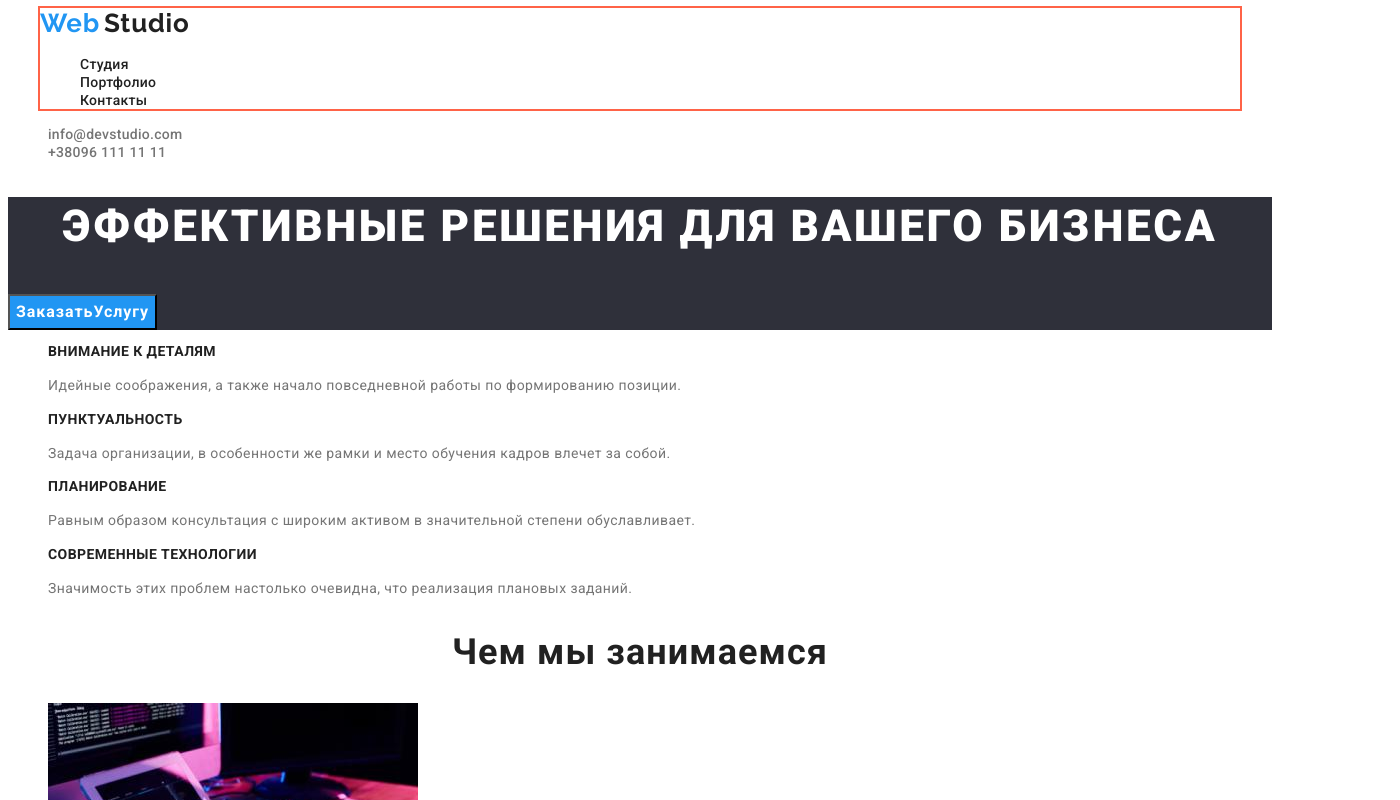
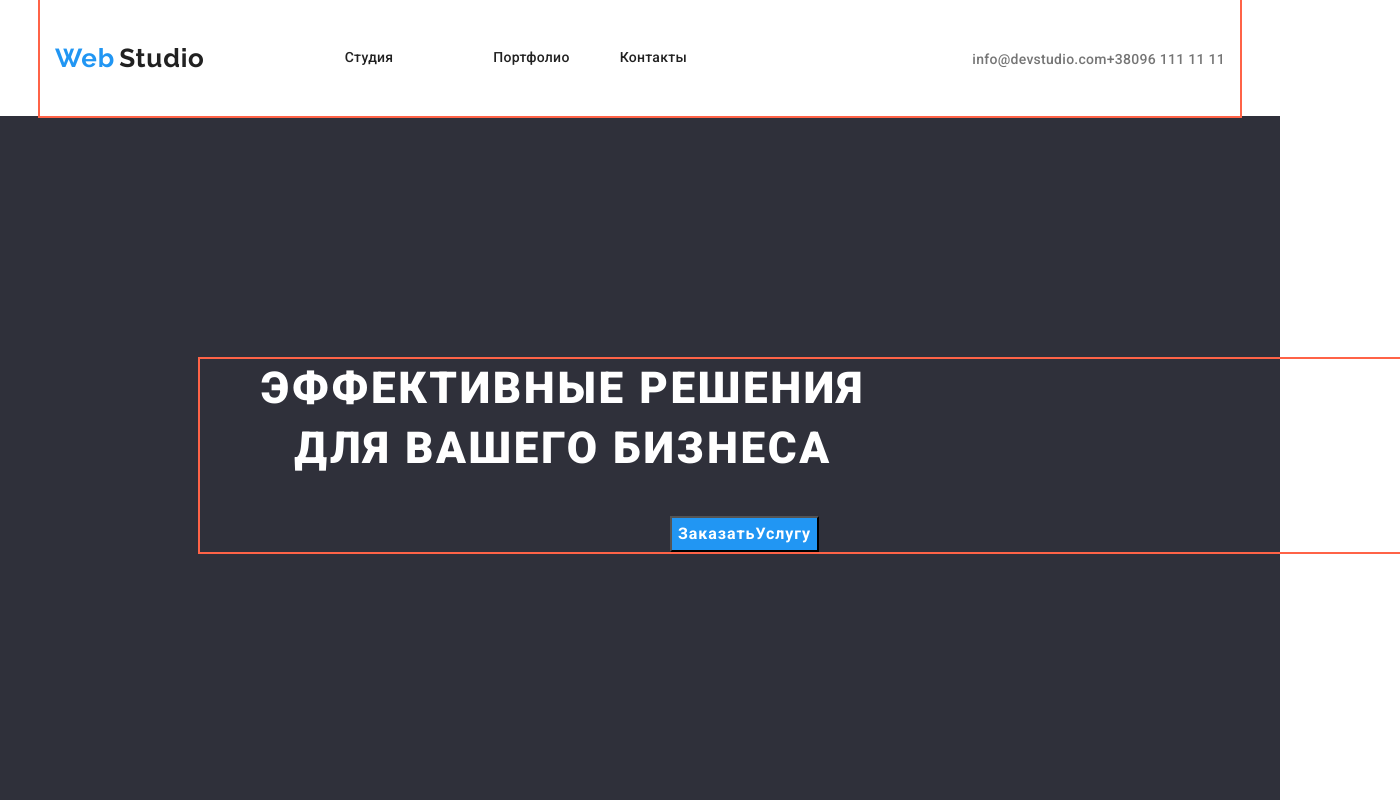
Before and after one commit to Kraynya-Julya/goit-markup-hw-03, a plain HTML site: page index.html in a window 1280 px wide. Shown: the top 800 px of the page, 1400 px wide, since content can reach past the window. Drawn offline with nearby package versions, Linux system fonts and the light colour scheme.

Commit message:
дз 3 1я страница

```diff
--- a/css/style.css
+++ b/css/style.css
@@ -14,6 +14,22 @@
 /* Акцент #2196F3 */;
 /* задний фон #E5E5E5 */
 /* text #757575 */
+p, h1, h2, h3, h4, h5, h6 {
+    margin: 0;
+}
+ul {
+    margin: 0px;
+    padding-left: 0px;
+}
+
+img {
+    display: block;
+}
+.header-novigattion {
+    display: flex;
+    align-items: center;
+    margin-right: 95px;
+}
 .page {
     background-color: #ffffff;
     color: var(--primary-text-color);
@@ -36,10 +52,34 @@
     margin-left: auto;
     margin-right: auto;
     width: 1200px;
+    padding-left: 15px;
+    padding-right: 15px;
     outline: 2px solid tomato ;
 }
 /* -----------------------------site-nav---------------------- */
+.site-nav {
+    display: flex;
+    align-items: center;
+}
+.site-nav:not(:last-child) {
+    margin: 50px;
+}
+.auth-nav {
+    margin-left: auto;
+    display: flex;
+    align-items: center;
+}
+.header-contakt {
+    display: flex;
+    align-items: center;
+}
+.header-link{
+    margin-left: ;
+}
 
+.logo {
+    margin-right: 90px;
+}
 
 .logo-item {
     font-family: Raleway, sans-serif;
@@ -50,6 +90,7 @@ line-height: 1.19;
 letter-spacing: 0.03em;
     color: var(--accent-color);
 }
+
 .logo-righr {
     font-family: Raleway, sans-serif;
 font-style: normal;
@@ -72,7 +113,7 @@ letter-spacing: 0.02em;
 .link-current:hover {
     color: var(--accent-color);
 }
-.site-nav. link.current {
+.site link.current {
     font-family: Roboto, sans-serif;
 font-style: normal;
 font-weight: 500;
@@ -81,6 +122,7 @@ line-height: 1.14;
 letter-spacing: 0.02em;
     color: var(--primary-text-color);
 }
+
 .auth-nav-text {
     font-family: Roboto, sans-serif;
 font-style: normal;
@@ -100,6 +142,10 @@ color: var(--second-text-color)
 
 .hero{
     background-color: var(--second-color);
+    padding-left: 200px;
+    padding-top: 207px;
+    padding-bottom: 295px;
+    align-items: center;
 }
 .hero-title{
     font-family: Roboto, sans-serif;
@@ -111,6 +157,10 @@ text-align: center;
 letter-spacing: 0.06em;
 text-transform: uppercase;
     color: var(--title--text-color);
+}
+.hero-title {
+    max-width: 696px;
+    align-items: center;
 }
 
 /* ---------------------section------------------------- */
@@ -184,7 +234,16 @@ letter-spacing: 0.06em;
     color: var(--title--text-color);
     background-color: var(--accent-color);
 }
-/* ----------------мастера--------------------------- */
+.button {
+    margin-left: 455px;
+}
+/* ----------------мастера---------------------- */
+
+.masters {
+    padding-top: 187px;
+    padding-bottom: 92px;
+
+}
 
 .masters {
     background-color: #E5E5E5;
--- a/index.html
+++ b/index.html
@@ -8,22 +8,23 @@
                     <title>Document</title>
                     <link rel="preconnect" href="https://fonts.gstatic.com" crossorigin>
                     <link href="https://fonts.googleapis.com/css2?family=Raleway:wght@700&family=Roboto:wght@400;500;700;900&display=swap" rel="stylesheet">
+                    <link rel="stylesheet" href="https://cdnjs.cloudflare.com/ajax/libs/modern-normalize/1.1.0/modern-normalize.min.css" integrity="sha512-wpPYUAdjBVSE4KJnH1VR1HeZfpl1ub8YT/NKx4PuQ5NmX2tKuGu6U/JRp5y+Y8XG2tV+wKQpNHVUX03MfMFn9Q==" crossorigin="anonymous" referrerpolicy="no-referrer" />
                     <link rel="stylesheet" href="./css/style.css">
                 </head>
-
                 <body class="page link">
-                    <header>
-                        <nav class="container">
+                    <header class="container">
+                        <div class="header-contakt">
+                        <nav class="header-novigattion">
                             <a href= "WebStudio" class="logo list link">
                                 <span class="logo-item link">Web</span>
-                            <span class="logo-righr link">Studio</span>
+                                <span class="logo-righr link">Studio</span>
                             </a>
                             <ul class="site-nav current list">
                                 <li class="site-nav">
                                     <a href="Студия" class="link-current link list">Студия</a></li>
-                                <li>
+                                <li class="site-nav">
                                     <a href="./portfolio.html" class="link-current link list">Портфолио</a></li>
-                                <li>
+                                <li class="site-nav">
                                     <a href="Контакты" class="link-current link list">Контакты</a></li>
                             </ul>
                         </nav>
@@ -35,8 +36,10 @@
                     <main>
                         <!-- герой -->
                         <section class="hero list">
+                            <div class="container">
                         <h1 class="hero-title">Эффективные решения для вашего бизнеса</h1>
                         <button class="button" type="button">ЗаказатьУслугу</button>
+                    </div>
                         </section>
                     </main>
                     <!-- Преимущества -->
@@ -69,7 +72,9 @@
                             <li class="gallery-item list"><img src="./ipg1/box3.jpg" alt="Работа на планшете" width="370"></li>
                         </ul>
                     </section>
+                    <!-- Мастера -->
                     <section class="masters">
+                        <div class="container">
                             <h2 class="masters-title">Наша команда</h2>
                             <ul class="masters-list list">
                                 <li class="masters-item">
@@ -93,7 +98,8 @@
                                     <p lang="en" class="masters-item-text">UI Designer</p>
                                 </li>
                             </ul>
-                    </section">
+                        </div>
+                    </section>
                         <footer>
                             <section class="contacts-title link">
                                 <span class="contacts-list-item link">Web</span>
```
